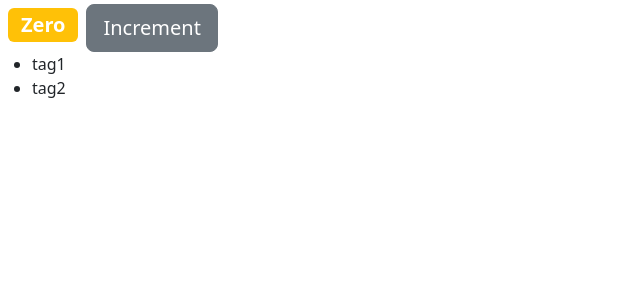
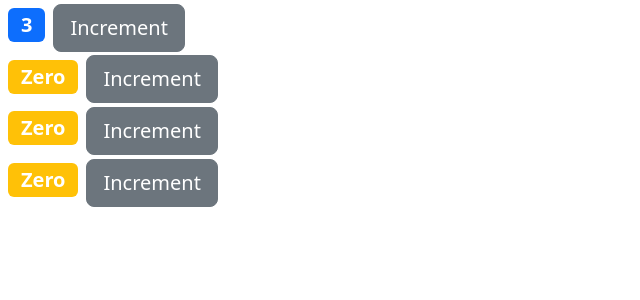
Before and after one commit to md0011/counter-app, a React (Create React App) app: page / in a window 1280 px wide. Shown: the top 300 px of the page, without its empty margins (0-640 px from the left). Built offline with nearby package versions, Linux system fonts and the light colour scheme.

Commit message:
Passing data to components

```diff
--- a/src/components/counter.jsx
+++ b/src/components/counter.jsx
@@ -2,8 +2,8 @@ import React, { Component } from 'react'
 
 export class Counter extends Component {
     state={
-        count: 0,
-        tags: ['tag1', 'tag2']
+        count: this.props.value
+        // tags: ['tag1', 'tag2']
     }
 
   render() {
@@ -11,8 +11,8 @@ export class Counter extends Component {
       <React.Fragment>
         <span className={this.getBadgeClasses()}>{this.formatCount()}</span>
         <button onClick={this.handleIncrement} className="btn btn-secondary btn-lg">Increment</button> <br />
-        {this.state.tags.length===0 && "Please create a new tag!"}
-        {this.renderTags()}
+        {/* {this.state.tags.length===0 && "Please create a new tag!"}
+        {this.renderTags()} */}
       </React.Fragment>
     )
   }
@@ -28,10 +28,10 @@ export class Counter extends Component {
     return classes;
   }
 
-  renderTags(){
-    if (this.state.tags.length === 0) return <p>There are no Tags!</p>;
-    return <ul> {this.state.tags.map(tag => <li key={tag}>{tag}</li>)} </ul>
-  }
+  // renderTags(){
+  //   if (this.state.tags.length === 0) return <p>There are no Tags!</p>;
+  //   return <ul> {this.state.tags.map(tag => <li key={tag}>{tag}</li>)} </ul>
+  // }
 
   handleIncrement = () =>{
     this.setState({ count: this.state.count + 1})
--- /dev/null
+++ b/src/components/counters.jsx
@@ -0,0 +1,23 @@
+import React, { Component } from 'react'
+import Counter from './counter'
+
+export class Counters extends Component {
+    state = {
+        countetrs: [
+            {id: 1, value: 3},
+            {id: 1, value: 0},
+            {id: 1, value: 0},
+            {id: 1, value: 0}
+        ]
+    }
+  render() {
+    return (
+      <div>
+        {this.state.countetrs.map(counter =>
+        <Counter key={counter.id} value={counter.value}/> )}
+      </div>
+    )
+  }
+}
+
+export default Counters
--- a/src/index.js
+++ b/src/index.js
@@ -4,12 +4,12 @@ import './index.css';
 // import App from './App';
 import reportWebVitals from './reportWebVitals';
 import 'bootstrap/dist/css/bootstrap.css';
-import Counter from './components/counter';
+import Counters from './components/counters';
 
 const root = ReactDOM.createRoot(document.getElementById('root'));
 root.render(
   <React.StrictMode>
-    <Counter />
+    <Counters />
   </React.StrictMode>
 );
 
```
